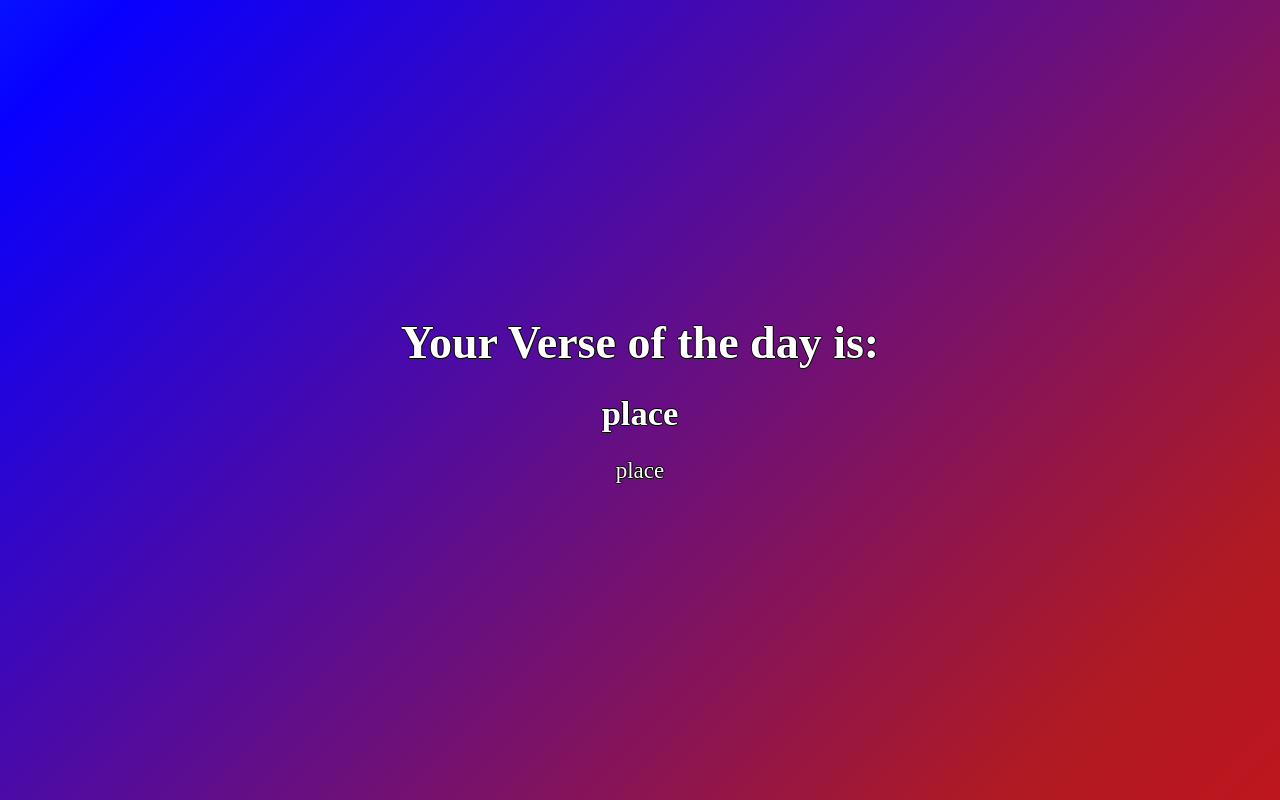
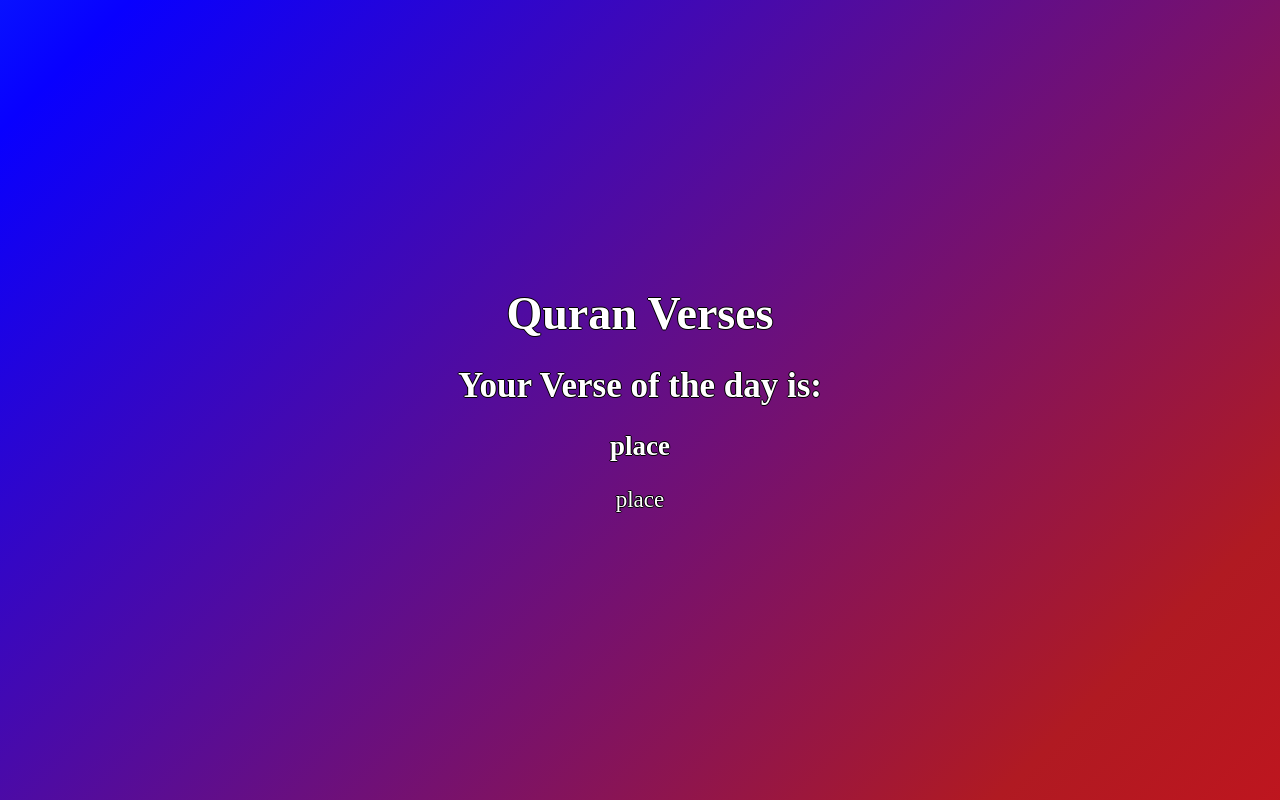
Before and after one commit to Vipershroom/quran-quotes, a React (Create React App) app: page / in a window 1280 px wide. Built offline with nearby package versions, Linux system fonts and the light colour scheme; no server answers.

Commit message:
Updated header

```diff
--- a/src/components/Header.tsx
+++ b/src/components/Header.tsx
@@ -3,9 +3,11 @@ import '../styles/HeaderMod.scss'
 
 function App() {
   return (
-      <>
-      <h1 id='header'>Your Verse of the day is:</h1>
-      </>
+      <div id='header'>
+      <h1>Quran Verses</h1>
+      <br />
+      <h1 id='verse'>Your Verse of the day is:</h1>
+      </div>
 )}
 
 export default App;
--- a/src/components/Verse.tsx
+++ b/src/components/Verse.tsx
@@ -45,7 +45,7 @@ const Verse = () => {
 
   return (
     <div id='center'>
-        <h2>{verse}</h2>
+        <h3>{verse}</h3>
         <p>{verseAuth}</p>
     </div>
   )
--- a/src/styles/HeaderMod.scss
+++ b/src/styles/HeaderMod.scss
@@ -1,4 +1,9 @@
 #header {
     display:flex;
-    justify-content: center;
+    flex-direction: column;
+    align-items: center;
+
+    #verse {
+        font-size: 35px;
+    }
 }
--- a/src/styles/VerseMod.scss
+++ b/src/styles/VerseMod.scss
@@ -3,7 +3,7 @@
     flex-direction: column;
     align-items: center;
 
-    h2 {
+    h3 {
         padding-top: 25px;
         white-space: pre-wrap;
     }
```
